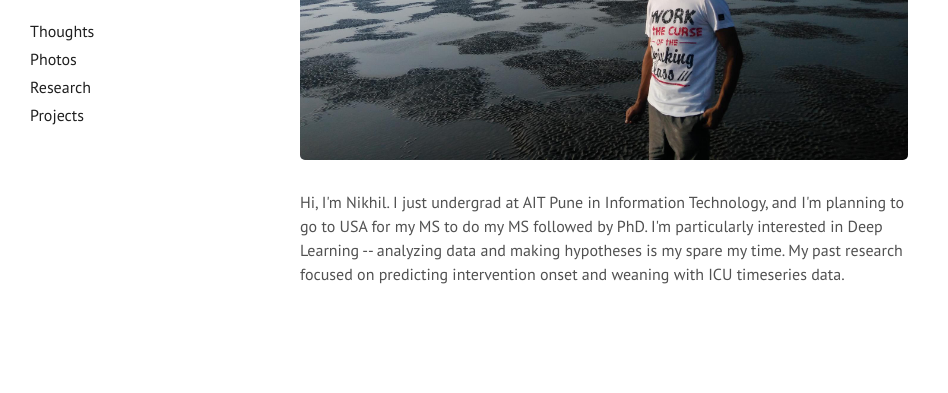
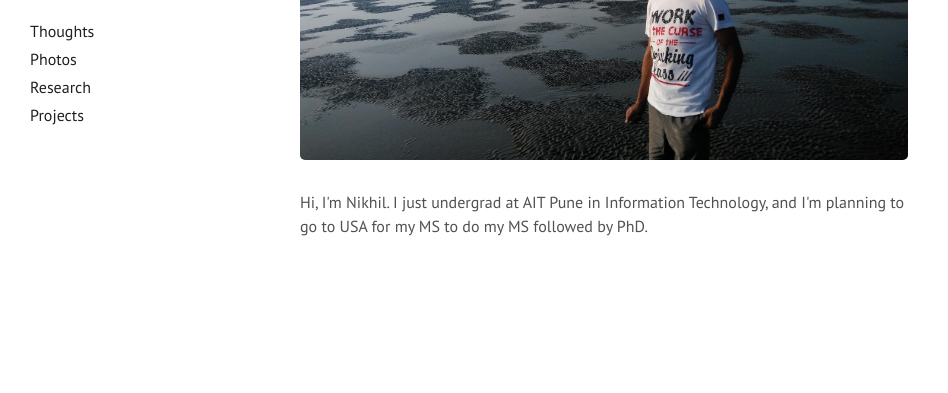
Before and after one commit to kumarnikhil104/nikhilkumar.github.io, a plain HTML site: page index.html in a window 1280 px wide. Shown: the part 336-729 px from the top of the page, without its empty margins (0-948 px from the left). Drawn offline with nearby package versions, Linux system fonts and the light colour scheme; a script that the page names is missing.

Commit message:
Update index.html

```diff
--- a/index.html
+++ b/index.html
@@ -134,7 +134,8 @@ $(document).ready( function() {
 
 <img src="img/mycover.jpg"></img>
 <br>
-<p class="body-text">Hi, I'm Nikhil. I just undergrad at AIT Pune in Information Technology, and I'm planning to go to USA for my MS to do my MS followed by PhD. I'm particularly interested in Deep Learning -- analyzing data and making hypotheses is my spare my time. My past research focused on predicting intervention onset and weaning with ICU timeseries data.
+<p class="body-text">Hi, I'm Nikhil. I just undergrad at AIT Pune in Information Technology, and I'm planning to go to USA for my
+	MS to do my MS followed by PhD.
 </p>
 
 </div>
```
